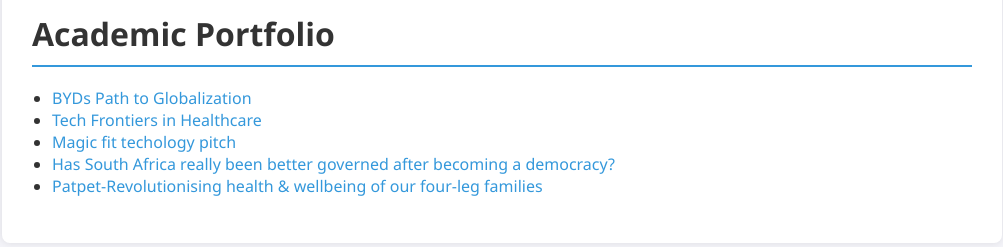
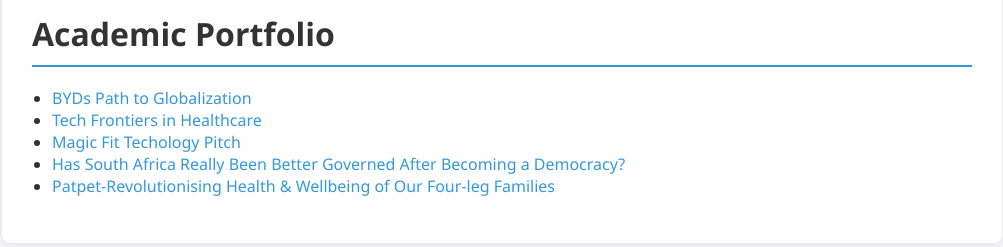
Before and after one commit to ZiyanWang-AU/ZiyanWang-AU.github.io, a plain HTML site: page index.html in a window 1280 px wide. Shown: the part 1060-1307 px from the top of the page, without its empty margins (138-1141 px from the left). Drawn offline with Linux system fonts and the light colour scheme.

Commit message:
Optimize index.html for better appearance and layout

```diff
--- a/index.html
+++ b/index.html
@@ -350,9 +350,9 @@
             <ul>
                 <li><a href="BYDs Path to Globalization.pdf">BYDs Path to Globalization</a></li>
                 <li><a href="Tech Frontiers in Healthcare.pdf">Tech Frontiers in Healthcare</a></li>
-                <li><a href="Magic fit techology pitch.pdf">Magic fit techology pitch</a></li>
-                <li><a href="Has South Africa really been better governed after becoming a democracy?.pdf">Has South Africa really been better governed after becoming a democracy?</a></li>
-                <li><a href="Patpet.pdf">Patpet-Revolutionising health & wellbeing of our four-leg families</a></li>
+                <li><a href="Magic fit techology pitch.pdf">Magic Fit Techology Pitch</a></li>
+                <li><a href="Has South Africa really been better governed after becoming a democracy?.pdf">Has South Africa Really Been Better Governed After Becoming a Democracy?</a></li>
+                <li><a href="Patpet.pdf">Patpet-Revolutionising Health & Wellbeing of Our Four-leg Families</a></li>
             </ul>
         </section>
 
```
